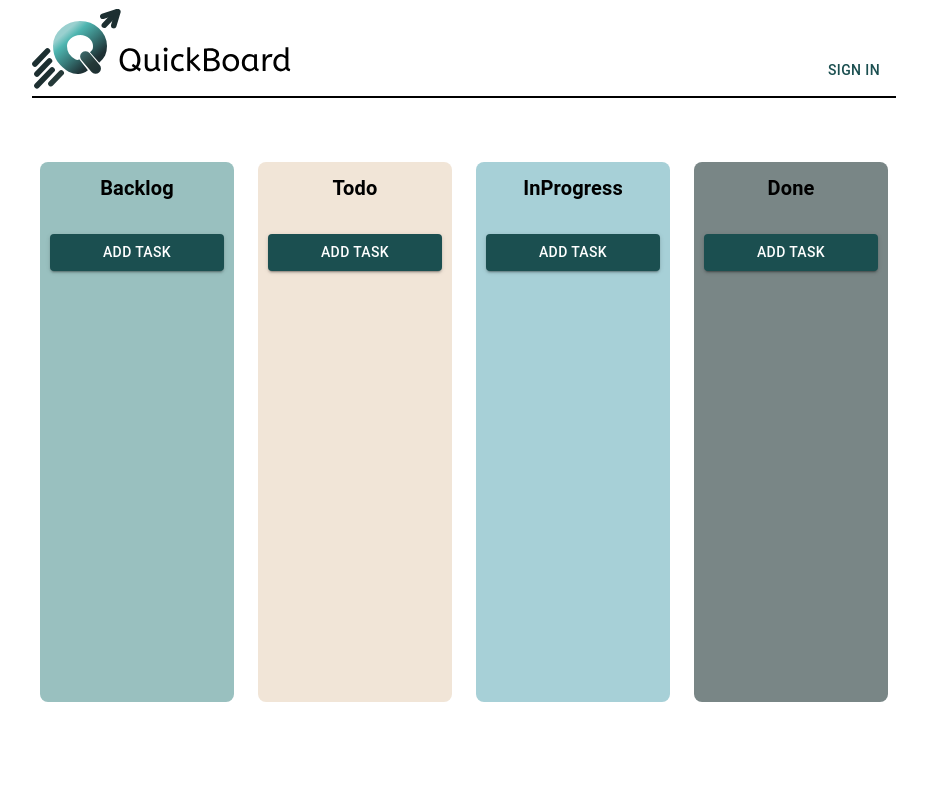
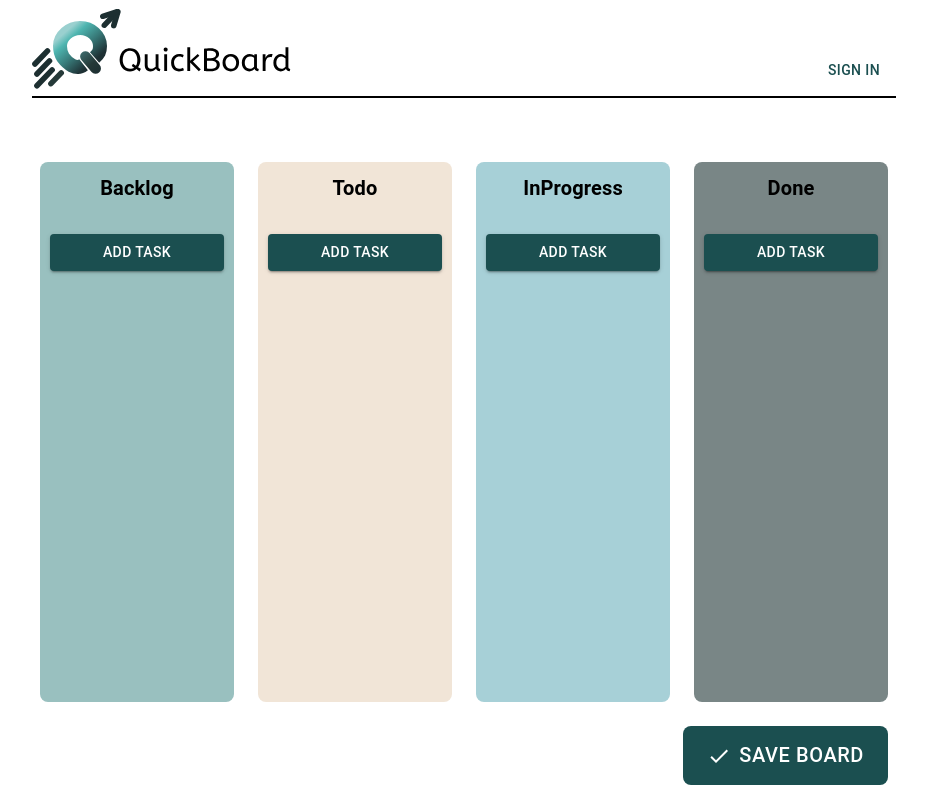
Before and after one commit to h3770k1k1/kanban-app, a React (Create React App) app: page /board in a window 1280 px wide. Shown: the whole page, without its empty margins (176-1103 px from the left). Built offline with nearby package versions, Linux system fonts and the light colour scheme.

Commit message:
add save button

```diff
--- a/src/components/Board.js
+++ b/src/components/Board.js
@@ -1,7 +1,8 @@
 import React, { useState } from 'react';
-import { Container, Grid } from '@mui/material';
+import { Container, Grid, Button,Box} from '@mui/material';
 import TaskColumn from './TaskColumn';
 import theme from '../styles/theme';
+import CheckIcon from '@mui/icons-material/Check';
 
 const Board = () => {
   const [tasks, setTasks] = useState({
@@ -91,7 +92,14 @@ const Board = () => {
           </Grid>
         ))}
       </Grid>
-    </Container>
+      <Box sx={{width:'100%', display:'flex', justifyContent:'flex-end',}}>
+      <Button sx={{ backgroundColor: theme.darkGreen, marginTop:'3vh',
+    color: 'white',
+    fontSize: '20px',
+    fontWeight: 'medium',
+    padding: '12px 24px',
+    borderRadius: '8px', justifyContent: 'space-between'}}><CheckIcon  sx={{ marginRight: '0.5rem' }}/>SAVE BOARD</Button>
+    </Box></Container>
   );
 };
 
```
